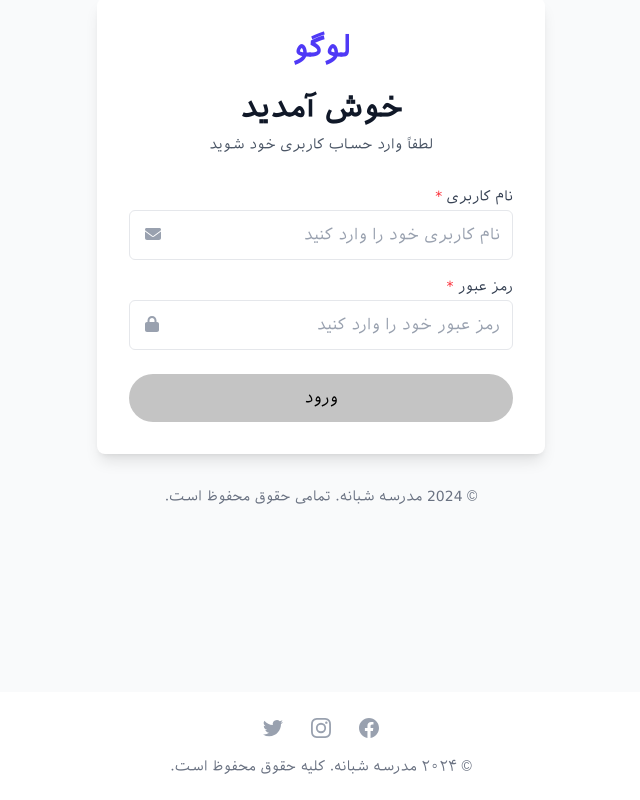
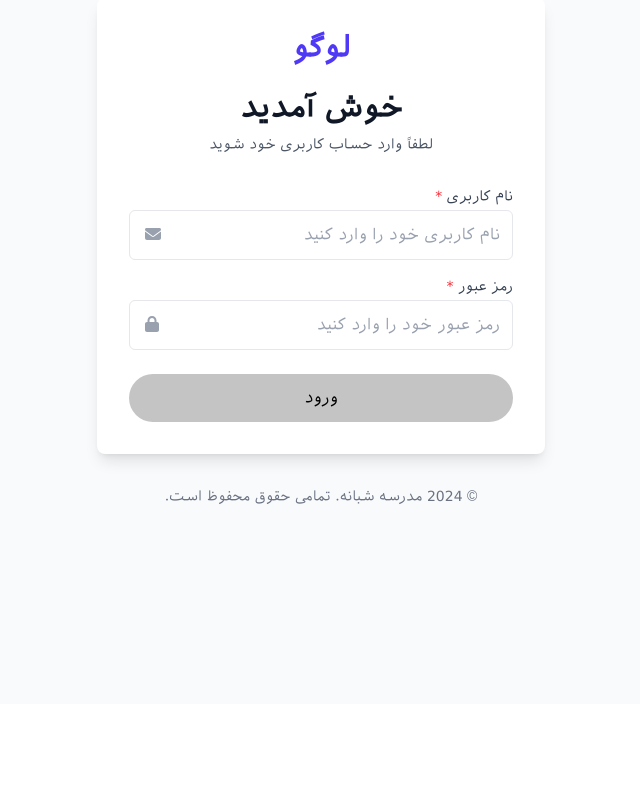
Before and after one commit to erfan00725/select_unit_adp, a Next.js app: page /login in a window 1280 px wide. Shown: the part 188-988 px from the top of the page, without its empty margins (319-959 px from the left). Built offline with nearby package versions, Linux system fonts and the light colour scheme; no server answers.

Commit message:
update footer

```diff
--- a/src/components/ui/MainFooter.tsx
+++ b/src/components/ui/MainFooter.tsx
@@ -3,8 +3,8 @@ import React from "react";
 const MainFooter = () => {
   return (
     <footer className="bg-white absolute bottom-0 w-full">
-      <div className="max-w-7xl mx-auto py-6 px-4 sm:px-6 lg:px-8">
-        <div className="flex justify-center space-x-6">
+      <div className="max-w-7xl mx-auto py-6 px-4 min-h-24 sm:px-6 lg:px-8">
+        {/* <div className="flex justify-center space-x-6">
           <a href="#" className="text-gray-400 hover:text-gray-500">
             <span className="sr-only">فیسبوک</span>
             <svg
@@ -46,10 +46,10 @@ const MainFooter = () => {
               <path d="M8.29 20.251c7.547 0 11.675-6.253 11.675-11.675 0-.178 0-.355-.012-.53A8.348 8.348 0 0022 5.92a8.19 8.19 0 01-2.357.646 4.118 4.118 0 001.804-2.27 8.224 8.224 0 01-2.605.996 4.107 4.107 0 00-6.993 3.743 11.65 11.65 0 01-8.457-4.287 4.106 4.106 0 001.27 5.477A4.072 4.072 0 012.8 9.713v.052a4.105 4.105 0 003.292 4.022 4.095 4.095 0 01-1.853.07 4.108 4.108 0 003.834 2.85A8.233 8.233 0 012 18.407a11.616 11.616 0 006.29 1.84" />
             </svg>
           </a>
-        </div>
-        <p className="mt-4 text-center text-sm text-gray-500">
+        </div> */}
+        {/* <p className="mt-4 text-center text-sm text-gray-500">
           © ۲۰۲۴ مدرسه شبانه. کلیه حقوق محفوظ است.
-        </p>
+        </p> */}
       </div>
     </footer>
   );
```
